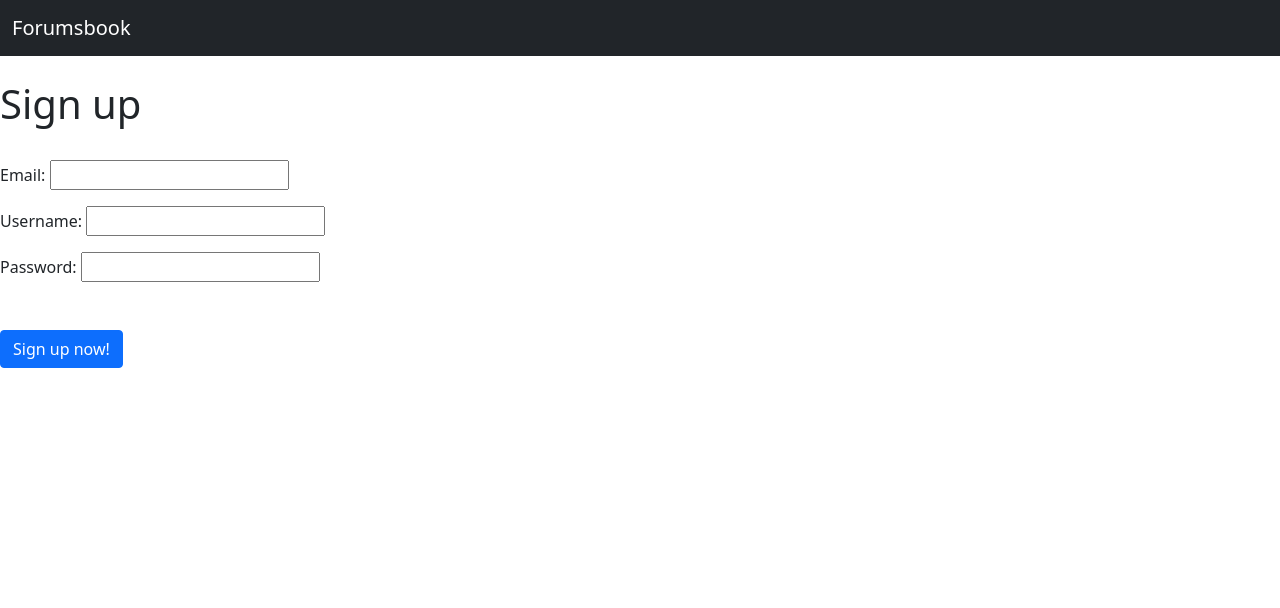
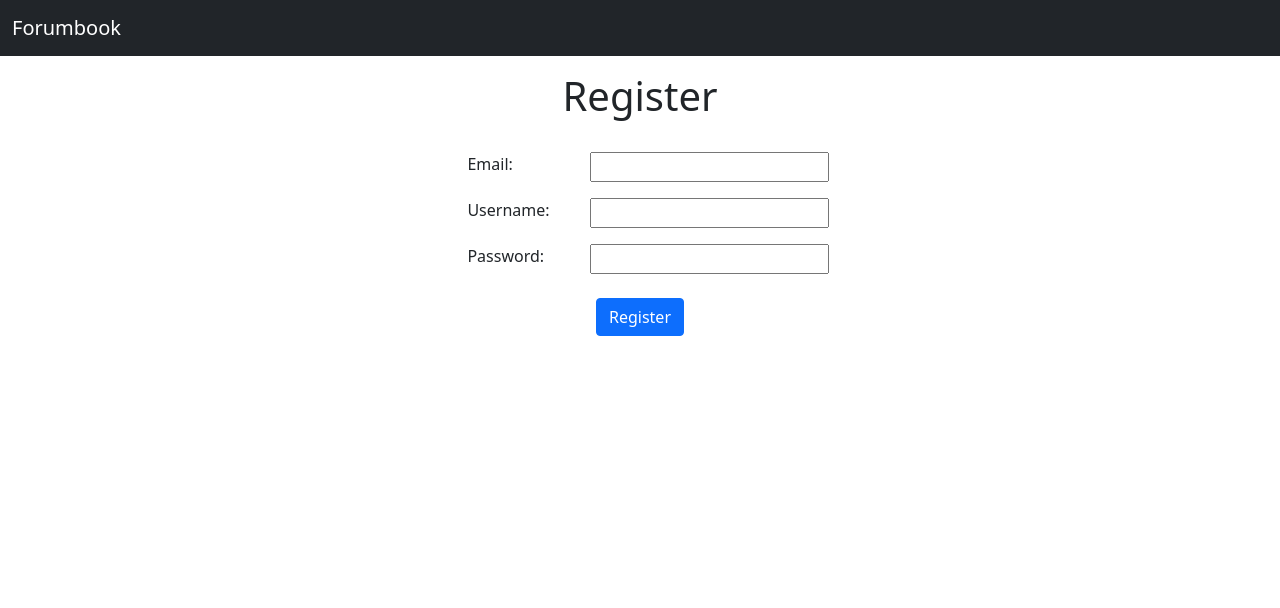
Before and after one commit to dev-minjin-chou/Cloud-A3-Project, a Flask app: page /register in a window 1280 px wide. Shown: the top 608 px of the page. Run offline with Flask 2, Linux system fonts and the light colour scheme; some libraries are stand-ins or nearby versions.

Commit message:
update grid layout

```diff
--- a/templates/index.html
+++ b/templates/index.html
@@ -25,9 +25,9 @@
 </head>
 
 <body>
-<nav class="navbar navbar-expand-lg navbar-dark bg-dark">
+<nav class="navbar navbar-expand-lg navbar-dark bg-dark mb-3">
     <div class="container-fluid">
-        <a class="navbar-brand" href="/">Forumsbook</a>
+        <a class="navbar-brand" href="/">Forumbook</a>
         {% if username %}
             <div class="collapse navbar-collapse" id="navbarSupportedContent">
                 <ul class="navbar-nav me-auto mb-2 mb-lg-0">
--- a/templates/register.html
+++ b/templates/register.html
@@ -5,37 +5,52 @@
 {% endblock %}
 
 {% block body %}
-    <br>
-    <h1>Sign up</h1><br>
-
     {% if error_msg %}
         <div class="alert alert-danger" role="alert">
             Error: {{ error_msg }}
         </div>
     {% endif %}
 
+    <div class="d-flex flex-column justify-content-center align-items-center">
+        <h1>Register</h1><br>
         <form action="{{ url_for('register') }}" method="POST" enctype="multipart/form-data">
-        <div class="">
+            <div class="row">
+                <div class="col-4">
                     <label for="email">Email:</label>
+                </div>
+                <div class="col-8">
                     <input type="text"
                            id="email"
                            name="email"/>
                 </div>
-        <div class="mt-3">
+            </div>
+            <div class="row mt-3">
+                <div class="col-4">
                     <label for="username">Username:</label>
+                </div>
+                <div class="col-8">
                     <input type="text"
                            id="username"
                            name="username"/>
                 </div>
-        <div class="mt-3">
+            </div>
+            <div class="row mt-3">
+                <div class="col-4">
                     <label for="password">Password:</label>
+                </div>
+                <div class="col-8">
                     <input type="password"
                            id="password"
                            name="password"/>
                 </div>
+            </div>
+
             <br/>
-        <br>
-        <button type="submit" class="btn btn-primary">Sign up now!</button>
+
+            <div class="d-flex justify-content-center">
+                <button type="submit" class="btn btn-primary">Register</button>
+            </div>
         </form>
+    </div>
 
 {% endblock %}
```
Also changed, not shown: templates/home.html (+5 -4 lines), templates/login.html (+17 -6 lines). Lines whose indentation alone changed are shown as unchanged.
